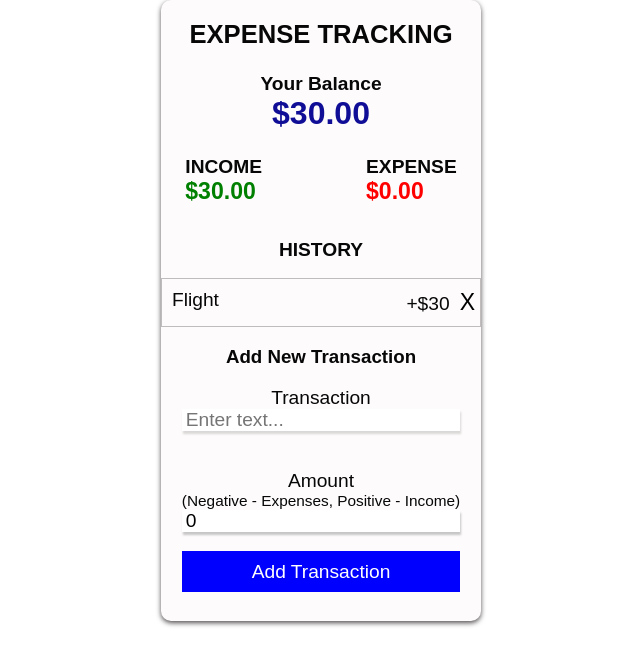
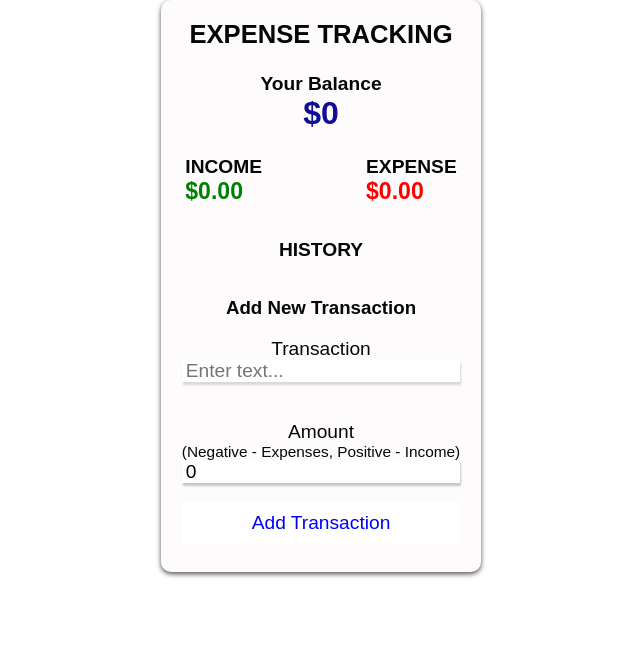
Before and after one commit to banseka/expense-tracker-react-app, a React (Create React App) app: page / in a window 1280 px wide. In both pictures the pointer is over the button "Add Transaction". Shown: the top 666 px of the page, without its empty margins (319-959 px from the left). Built offline with nearby package versions, Linux system fonts and the light colour scheme.

Commit message:
adjuested styles second times

```diff
--- a/src/App.css
+++ b/src/App.css
@@ -140,3 +140,7 @@
   background-color: blue;
   color: #ffffff;
 }
+.add-trans-btn:hover{
+ background-color: #fff;
+ color: blue;
+}
--- a/src/context/GlobalContext.js
+++ b/src/context/GlobalContext.js
@@ -4,7 +4,7 @@ import AppReducer from './AppReducer'
 // initial state
 const initialState = {
   transactions: [
-    {id: 1, text:'flight', amount: 30}
+
   ]
 }
 
```
Also changed, not shown: 1 other file (tests, documents, lock files or other folders).
